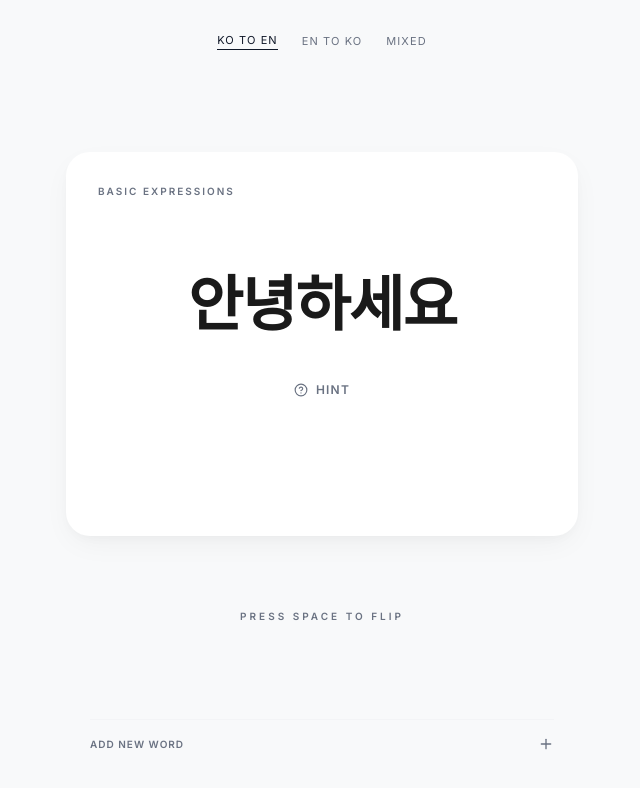
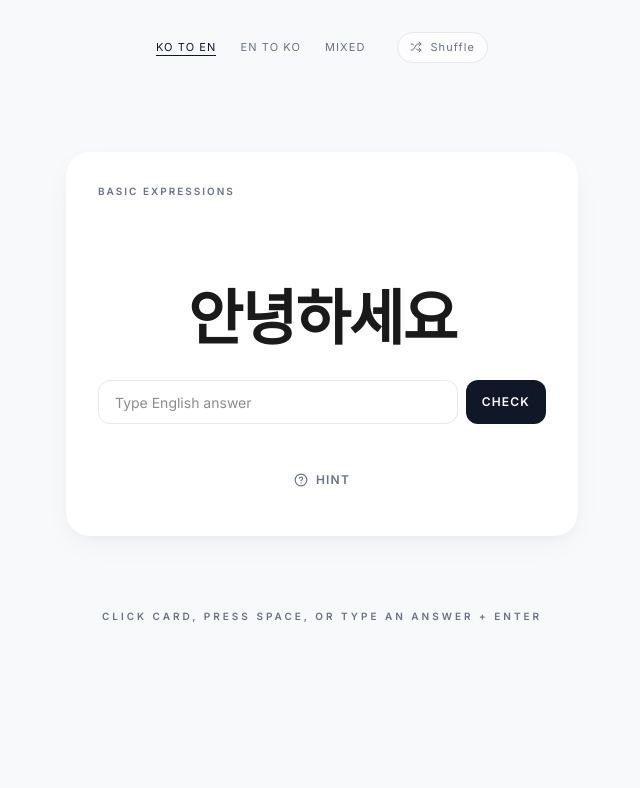
Before and after one commit to YKLoh666/korean-flashcard, a React (Vite) app: page / in a window 1280 px wide. Shown: the top 788 px of the page, without its empty margins (318-958 px from the left). Built offline with nearby package versions, Linux system fonts and the light colour scheme.

Commit message:
Update and features

```diff
--- a/src/App.tsx
+++ b/src/App.tsx
@@ -2,44 +2,81 @@ import React, { useState, useEffect, useCallback, useMemo } from "react";
 import { motion, AnimatePresence } from "motion/react";
 import {
   Volume2,
-  Plus,
   HelpCircle,
-  ChevronRight,
   RotateCcw,
   Check,
   Zap,
+  Shuffle,
 } from "lucide-react";
-import {
-  FlashcardData,
-  StudyMode,
-  Rating,
-  CardType,
-  Politeness,
-} from "./types";
+import { FlashcardData, StudyMode, Rating, Politeness } from "./types";
 import { INITIAL_CARDS } from "./data";
 import { updateSRS, sortCardsByDue } from "./srs";
 
 const STORAGE_KEY = "hanja_zen_cards";
+const STORAGE_VERSION_KEY = "hanja_zen_cards_version";
+const CURRENT_STORAGE_VERSION = __APP_VERSION__;
+
+function mulberry32(seed: number) {
+  return function random() {
+    let t = (seed += 0x6d2b79f5);
+    t = Math.imul(t ^ (t >>> 15), t | 1);
+    t ^= t + Math.imul(t ^ (t >>> 7), t | 61);
+    return ((t ^ (t >>> 14)) >>> 0) / 4294967296;
+  };
+}
+
+function shuffleCards<T>(input: T[], seed: number): T[] {
+  const list = [...input];
+  const random = mulberry32(seed || 1);
+
+  for (let i = list.length - 1; i > 0; i -= 1) {
+    const j = Math.floor(random() * (i + 1));
+    [list[i], list[j]] = [list[j], list[i]];
+  }
+
+  return list;
+}
+
+function normalizeAnswer(value: string): string {
+  return value.trim().toLowerCase().replace(/\s+/g, " ");
+}
 
 export default function App() {
   const [cards, setCards] = useState<FlashcardData[]>([]);
   const [mode, setMode] = useState<StudyMode>("KO_TO_EN");
+  const [isShuffled, setIsShuffled] = useState(false);
+  const [shuffleSeed, setShuffleSeed] = useState(() => Date.now());
   const [isFlipped, setIsFlipped] = useState(false);
   const [showHint, setShowHint] = useState(false);
-  const [isAddingCard, setIsAddingCard] = useState(false);
-  const [newCard, setNewCard] = useState({ ko: "", en: "" });
+  const [typedAnswer, setTypedAnswer] = useState("");
+  const [answerFeedback, setAnswerFeedback] = useState<{
+    isCorrect: boolean;
+    expected: string;
+    submitted: string;
+  } | null>(null);
 
   // Load cards from local storage
   useEffect(() => {
+    const storedVersion = localStorage.getItem(STORAGE_VERSION_KEY);
+
+    if (storedVersion !== CURRENT_STORAGE_VERSION) {
+      localStorage.removeItem(STORAGE_KEY);
+      localStorage.setItem(STORAGE_VERSION_KEY, CURRENT_STORAGE_VERSION);
+      setCards(INITIAL_CARDS);
+      return;
+    }
+
     const saved = localStorage.getItem(STORAGE_KEY);
     if (saved) {
       try {
         setCards(JSON.parse(saved));
       } catch (e) {
         setCards(INITIAL_CARDS);
+        localStorage.setItem(STORAGE_VERSION_KEY, CURRENT_STORAGE_VERSION);
       }
     } else {
       setCards(INITIAL_CARDS);
+      localStorage.setItem(STORAGE_VERSION_KEY, CURRENT_STORAGE_VERSION);
     }
   }, []);
 
@@ -50,7 +87,11 @@ export default function App() {
     }
   }, [cards]);
 
-  const dueCards = useMemo(() => sortCardsByDue(cards), [cards]);
+  const dueCards = useMemo(() => {
+    const sorted = sortCardsByDue(cards);
+    if (!isShuffled) return sorted;
+    return shuffleCards(sorted, shuffleSeed);
+  }, [cards, isShuffled, shuffleSeed]);
   const currentCard = dueCards[0];
 
   const speak = useCallback((text: string) => {
@@ -68,6 +109,7 @@ export default function App() {
     const nextFlipped = !isFlipped;
     setIsFlipped(nextFlipped);
     if (nextFlipped) {
+      setAnswerFeedback(null);
       speak(currentCard.front_ko);
     }
   }, [isFlipped, currentCard, speak]);
@@ -85,44 +127,62 @@ export default function App() {
 
       setIsFlipped(false);
       setShowHint(false);
+      setTypedAnswer("");
+      setAnswerFeedback(null);
     },
     [currentCard],
   );
 
-  const handleAddCard = (e: React.FormEvent) => {
+  const isKoPrompt = useMemo(() => {
+    if (mode === "KO_TO_EN") return true;
+    if (mode === "EN_TO_KO") return false;
+    return Math.random() > 0.5; // For Mixed, this is a bit naive but works for display
+  }, [mode, currentCard?.id]);
+
+  const expectedAnswer = useMemo(
+    () =>
+      currentCard
+        ? isKoPrompt
+          ? currentCard.front_en
+          : currentCard.front_ko
+        : "",
+    [currentCard, isKoPrompt],
+  );
+
+  const handleSubmitTypedAnswer = useCallback(
+    (e: React.FormEvent) => {
       e.preventDefault();
-    if (!newCard.ko || !newCard.en) return;
+      if (!currentCard) return;
 
-    const card: FlashcardData = {
-      id: crypto.randomUUID(),
-      category: "User Added",
-      front_ko: newCard.ko,
-      front_en: newCard.en,
-      romanization: "", // Could be generated via LLM or API
-      meta: {
-        type: CardType.Noun,
-        politeness: Politeness.None,
+      const submitted = typedAnswer.trim();
+      if (!submitted) return;
+
+      const isCorrect =
+        normalizeAnswer(submitted) === normalizeAnswer(expectedAnswer);
+      setAnswerFeedback({
+        isCorrect,
+        expected: expectedAnswer,
+        submitted,
+      });
+      setShowHint(false);
+      setIsFlipped(true);
+      speak(currentCard.front_ko);
     },
-      example: {
-        ko: "",
-        en: "",
-      },
-      interval: 0,
-      ease: 2.5,
-      dueDate: Date.now(),
-    };
-
-    setCards((prev) => [card, ...prev]);
-    setNewCard({ ko: "", en: "" });
-    setIsAddingCard(false);
-  };
+    [currentCard, expectedAnswer, speak, typedAnswer],
+  );
 
   // Keyboard shortcuts
   useEffect(() => {
     const handleKeyDown = (e: KeyboardEvent) => {
-      if (isAddingCard) return;
+      const target = e.target as HTMLElement | null;
+      const isTypingInField =
+        !!target &&
+        (target.tagName === "INPUT" ||
+          target.tagName === "TEXTAREA" ||
+          target.isContentEditable);
 
       if (e.code === "Space") {
+        if (isTypingInField) return;
         e.preventDefault();
         handleFlip();
       } else if (e.key === "1" && isFlipped) {
@@ -131,20 +191,17 @@ export default function App() {
         handleRate(Rating.Hard);
       } else if (e.key === "3" && isFlipped) {
         handleRate(Rating.Easy);
-      } else if (e.key.toLowerCase() === "n") {
-        setIsAddingCard(true);
       }
     };
 
     window.addEventListener("keydown", handleKeyDown);
     return () => window.removeEventListener("keydown", handleKeyDown);
-  }, [handleFlip, handleRate, isFlipped, isAddingCard]);
+  }, [handleFlip, handleRate, isFlipped]);
 
-  const isKoPrompt = useMemo(() => {
-    if (mode === "KO_TO_EN") return true;
-    if (mode === "EN_TO_KO") return false;
-    return Math.random() > 0.5; // For Mixed, this is a bit naive but works for display
-  }, [mode, currentCard?.id]);
+  useEffect(() => {
+    setTypedAnswer("");
+    setAnswerFeedback(null);
+  }, [currentCard?.id, isKoPrompt]);
 
   if (!currentCard) {
     return (
@@ -165,7 +222,7 @@ export default function App() {
   return (
     <div className="h-screen flex flex-col items-center justify-center p-6 select-none">
       {/* Mode Toggle */}
-      <div className="absolute top-8 flex gap-6 text-[11px] font-medium tracking-widest text-gray-500 uppercase">
+      <div className="absolute top-8 flex items-center gap-6 text-[11px] font-medium tracking-widest text-gray-500 uppercase">
         {(["KO_TO_EN", "EN_TO_KO", "MIXED"] as StudyMode[]).map((m) => (
           <button
             key={m}
@@ -175,6 +232,31 @@ export default function App() {
             {m.replace(/_/g, " ")}
           </button>
         ))}
+
+        <button
+          onClick={() => {
+            setIsShuffled(true);
+            setShuffleSeed(Date.now());
+          }}
+          title="Shuffle cards"
+          className={`ml-2 inline-flex items-center gap-2 rounded-full border px-3 py-1.5 transition-all ${
+            isShuffled
+              ? "border-blue-200 bg-blue-50 text-blue-700"
+              : "border-gray-200 bg-white/70 text-gray-500 hover:text-gray-700"
+          }`}
+        >
+          <Shuffle size={12} className={isShuffled ? "animate-pulse" : ""} />
+          <span>{isShuffled ? "Reshuffle" : "Shuffle"}</span>
+        </button>
+
+        {isShuffled && (
+          <button
+            onClick={() => setIsShuffled(false)}
+            className="text-[10px] text-gray-500 hover:text-gray-700 transition-colors"
+          >
+            Due order
+          </button>
+        )}
       </div>
 
       {/* Main Stage */}
@@ -188,30 +270,53 @@ export default function App() {
             transition={{ duration: 0.3, ease: [0.16, 1, 0.3, 1] }}
             onClick={handleFlip}
             className={`
-              w-full h-full bg-white rounded-3xl card-shadow p-12 flex flex-col items-center justify-center cursor-pointer relative overflow-hidden
+              w-full h-full bg-white rounded-3xl card-shadow p-8 flex flex-col items-center justify-between cursor-pointer relative overflow-hidden
               ${!isFlipped ? (isKoPrompt ? "bg-blue-50/30" : "bg-green-50/30") : ""}
             `}
           >
+            <div className="flex items-center justify-between w-full mb-4">
+              {/* Category Tag */}
+              <div className="text-[10px] uppercase tracking-[0.2em] text-gray-500 font-semibold">
+                {currentCard.category}
+              </div>
+
               {/* Hanja in corner */}
               {isFlipped && currentCard.hanja && (
-              <div className="absolute top-8 right-8 font-serif text-2xl text-gray-400">
+                <div className="font-serif text-2xl text-gray-400">
                   {currentCard.hanja}
                 </div>
               )}
-
-            {/* Category Tag */}
-            <div className="absolute top-8 left-8 text-[10px] uppercase tracking-[0.2em] text-gray-500 font-semibold">
-              {currentCard.category}
             </div>
 
             {/* Front Content */}
             {!isFlipped ? (
-              <div className="text-center space-y-8">
+              <div className="text-center space-y-8 w-full max-w-md">
                 <h1
                   className={`text-6xl font-bold tracking-tight ${isKoPrompt ? "font-sans" : "font-sans"}`}
                 >
                   {isKoPrompt ? currentCard.front_ko : currentCard.front_en}
                 </h1>
+
+                <form
+                  onSubmit={handleSubmitTypedAnswer}
+                  onClick={(e) => e.stopPropagation()}
+                  className="flex items-center gap-2"
+                >
+                  <input
+                    value={typedAnswer}
+                    onChange={(e) => setTypedAnswer(e.target.value)}
+                    placeholder={
+                      isKoPrompt ? "Type English answer" : "Type Korean answer"
+                    }
+                    className="flex-1 h-11 px-4 rounded-xl border border-gray-200 bg-white/80 text-sm outline-none focus:border-blue-300"
+                  />
+                  <button
+                    type="submit"
+                    className="h-11 px-4 rounded-xl bg-gray-900 text-white text-xs uppercase tracking-widest font-semibold hover:bg-gray-800 transition-colors"
+                  >
+                    Check
+                  </button>
+                </form>
 
                 <div className="h-12 flex items-center justify-center">
                   {!showHint ? (
@@ -236,7 +341,7 @@ export default function App() {
               </div>
             ) : (
               /* Back Content */
-              <div className="text-center space-y-6 w-full animate-fade-in">
+              <div className="text-center space-y-2 w-full animate-fade-in">
                 <div className="space-y-2">
                   <h2 className="text-4xl font-bold text-gray-900">
                     {isKoPrompt ? currentCard.front_en : currentCard.front_ko}
@@ -256,6 +361,26 @@ export default function App() {
                     </span>
                   )}
                 </div>
+
+                {answerFeedback && (
+                  <div
+                    className={`mx-auto max-w-sm rounded-2xl border px-4 py-3 text-left ${
+                      answerFeedback.isCorrect
+                        ? "border-green-200 bg-green-50 text-green-800"
+                        : "border-red-200 bg-red-50 text-red-800"
+                    }`}
+                  >
+                    <p className="text-[11px] uppercase tracking-widest font-bold">
+                      {answerFeedback.isCorrect ? "Correct" : "Wrong"}
+                    </p>
+                    <p className="mt-1 text-sm">
+                      Your answer:{" "}
+                      <span className="font-semibold">
+                        {answerFeedback.submitted}
+                      </span>
+                    </p>
+                  </div>
+                )}
 
                 {currentCard.example.ko && (
                   <div className="pt-6 border-t border-gray-50 space-y-2">
@@ -287,9 +412,13 @@ export default function App() {
       <div className="mt-12 h-16 flex items-center justify-center">
         {!isFlipped ? (
           <p className="text-[10px] uppercase tracking-[0.3em] text-gray-500 font-bold">
-            Press Space to Flip
+            Click card, press Space, or type an answer + Enter
           </p>
         ) : (
+          <div>
+            <div className="mb-4 text-center text-gray-500 text-[10px] uppercase tracking-widest font-bold">
+              How well did you recall?
+            </div>
             <div className="flex gap-12 animate-fade-in">
               <button
                 onClick={() => handleRate(Rating.Forgot)}
@@ -325,61 +454,7 @@ export default function App() {
                 </span>
               </button>
             </div>
-        )}
           </div>
-
-      {/* Add Card Row */}
-      <div className="absolute bottom-8 w-full max-w-lg px-6">
-        {!isAddingCard ? (
-          <button
-            onClick={() => setIsAddingCard(true)}
-            className="w-full py-4 border-t border-gray-100 flex items-center justify-between text-gray-500 hover:text-gray-700 transition-colors group"
-          >
-            <span className="text-[10px] uppercase tracking-widest font-bold">
-              Add new word
-            </span>
-            <Plus
-              size={16}
-              className="group-hover:rotate-90 transition-transform"
-            />
-          </button>
-        ) : (
-          <form
-            onSubmit={handleAddCard}
-            className="w-full py-4 border-t border-gray-100 flex items-center gap-4 animate-fade-in"
-          >
-            <input
-              autoFocus
-              placeholder="Korean"
-              value={newCard.ko}
-              onChange={(e) =>
-                setNewCard((prev) => ({ ...prev, ko: e.target.value }))
-              }
-              className="flex-1 bg-transparent border-none outline-none text-sm font-medium placeholder:text-gray-400"
-            />
-            <ChevronRight size={14} className="text-gray-400" />
-            <input
-              placeholder="English"
-              value={newCard.en}
-              onChange={(e) =>
-                setNewCard((prev) => ({ ...prev, en: e.target.value }))
-              }
-              className="flex-1 bg-transparent border-none outline-none text-sm font-medium placeholder:text-gray-400"
-            />
-            <button
-              type="submit"
-              className="text-blue-600 text-[10px] font-bold uppercase tracking-widest"
-            >
-              Save
-            </button>
-            <button
-              type="button"
-              onClick={() => setIsAddingCard(false)}
-              className="text-gray-500 text-[10px] font-bold uppercase tracking-widest"
-            >
-              Cancel
-            </button>
-          </form>
         )}
       </div>
     </div>
--- a/src/data.ts
+++ b/src/data.ts
@@ -1913,6 +1913,7 @@ export const INITIAL_CARDS: FlashcardData[] = [
     front_ko: "층",
     front_en: "Floor",
     romanization: "cheung",
+    hanja: "層",
     meta: {
       type: CardType.Noun,
       politeness: Politeness.None
--- a/src/korean.md
+++ b/src/korean.md
@@ -158,7 +158,7 @@
 | Department Store  | 백화점   | baekhwajeom  | 百貨店   |
 | Taekwon-do        | 태권도   | taegwondo    | 跆拳道   |
 | Tennis Court      | 테니스장 | teniseujang  | Tennis場 |
-| Floor             | 층       | cheung       | -        |
+| Floor             | 층       | cheung       | 層       |
 
 ### Time and Days
 
--- /dev/null
+++ b/src/vite-env.d.ts
@@ -0,0 +1 @@
+declare const __APP_VERSION__: string;
--- a/vite.config.ts
+++ b/vite.config.ts
@@ -1,7 +1,13 @@
 import tailwindcss from "@tailwindcss/vite";
 import react from "@vitejs/plugin-react";
 import path from "path";
+import { readFileSync } from "node:fs";
 import { defineConfig, loadEnv } from "vite";
+
+const packageJson = JSON.parse(
+  readFileSync(new URL("./package.json", import.meta.url), "utf-8"),
+) as { version?: string };
+const appVersion = packageJson.version ?? "0.0.0";
 
 export default defineConfig(({ mode }) => {
   const env = loadEnv(mode, ".", "");
@@ -15,6 +21,7 @@ export default defineConfig(({ mode }) => {
     plugins: [react(), tailwindcss()],
     define: {
       "process.env.GEMINI_API_KEY": JSON.stringify(env.GEMINI_API_KEY),
+      __APP_VERSION__: JSON.stringify(appVersion),
     },
     resolve: {
       alias: {
```
Lines whose indentation alone changed are shown as unchanged.
